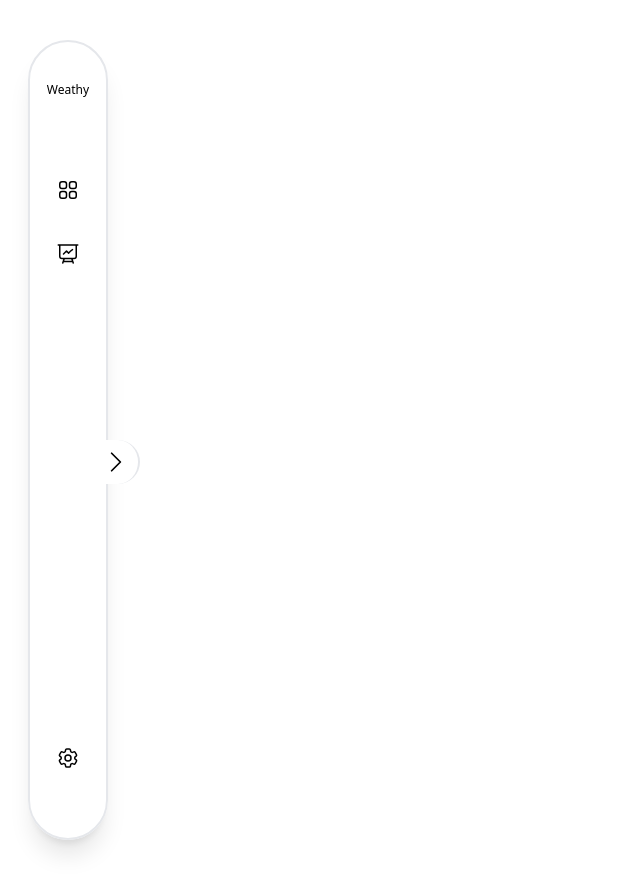
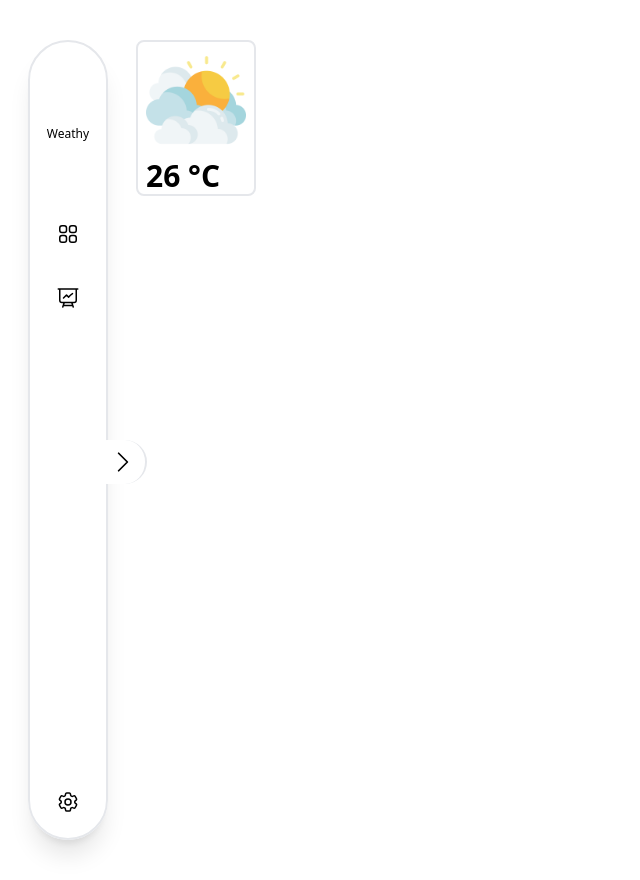
Before and after one commit to mikek1337/weather_app, a React (Vite) app: page / in a window 1280 px wide. Shown: the whole page, without its empty margins (0-640 px from the left). After the commit the page ends 840 px from the top, so only its background shows below. Built offline with nearby package versions, Linux system fonts and the light colour scheme.

Commit message:
home page init

```diff
--- a/package.json
+++ b/package.json
@@ -10,7 +10,8 @@
   },
   "dependencies": {
     "react": "^18.2.0",
-    "react-dom": "^18.2.0"
+    "react-dom": "^18.2.0",
+    "react-router-dom": "^6.9.0"
   },
   "devDependencies": {
     "@types/react": "^18.0.27",
--- a/src/App.tsx
+++ b/src/App.tsx
@@ -1,13 +1,14 @@
 
 import './App.css'
-
+import { BrowserRouter, Routes, Route } from 'react-router-dom'
+import Home from './pages/home/Home'
 function App() {
 
   return (
-    <div className="max-h-screen">
+    <div className="max-h-screen flex flex-row">
 
       <div className="shadow-xl rounded-full w-20 backdrop-blur-lg  h-[50em] border-2 my-10 mx-7 flex flex-col items-center">
-        <div className='rounded-full border-r-2 bg-white -z-2 p-2 absolute left-[3rem] top-[50%]'>
+        <div className='rounded-full border-r-2 bg-white -z-2 p-2 relative left-[3rem] top-[50%]'>
           <span>
             <svg className='w-7 h-7  ml-4'  fill="none" stroke="currentColor" strokeWidth={1.5} viewBox="0 0 24 24" xmlns="http://www.w3.org/2000/svg" aria-hidden="true">
               <path strokeLinecap="round" strokeLinejoin="round" d="M8.25 4.5l7.5 7.5-7.5 7.5" />
@@ -35,7 +36,13 @@ function App() {
         </span>
 
       </div>
-
+      <div className='my-10'>
+      <BrowserRouter>
+      <Routes>
+        <Route index element={<Home/>}></Route>
+      </Routes>
+      </BrowserRouter>
+      </div>
     </div>
   )
 }
--- /dev/null
+++ b/src/common/components/Card.tsx
@@ -0,0 +1,8 @@
+import React from "react";
+
+function Card()
+{
+    return (
+        <div></div>
+    )
+}
--- /dev/null
+++ b/src/pages/home/Home.tsx
@@ -0,0 +1,20 @@
+import React from "react";
+
+function Home()
+{
+    return(
+        <div>
+            <div className="rounded-lg w-fit h-fit border-2">
+                <div className="p-2">
+                    <img src="cloudy.png" alt="" width="100px" height="100px" />
+                </div>
+                <div className="ml-2">
+                    <h1 className="font-bold text-3xl">26 &deg;C</h1>
+                </div>
+
+            </div>
+        </div>
+    )
+}
+
+export default Home
```
Also changed, not shown: public/cloudy.png (added), 1 other file (tests, documents, lock files or other folders).
